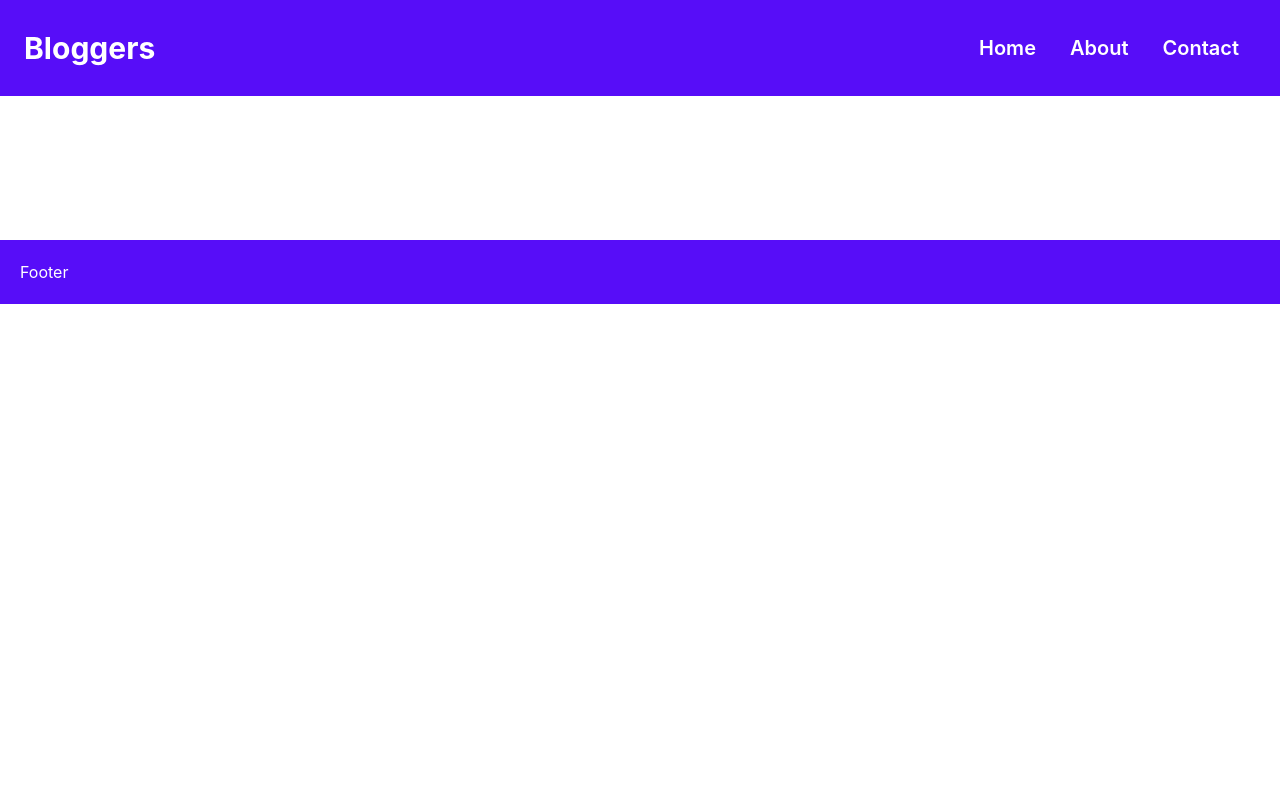
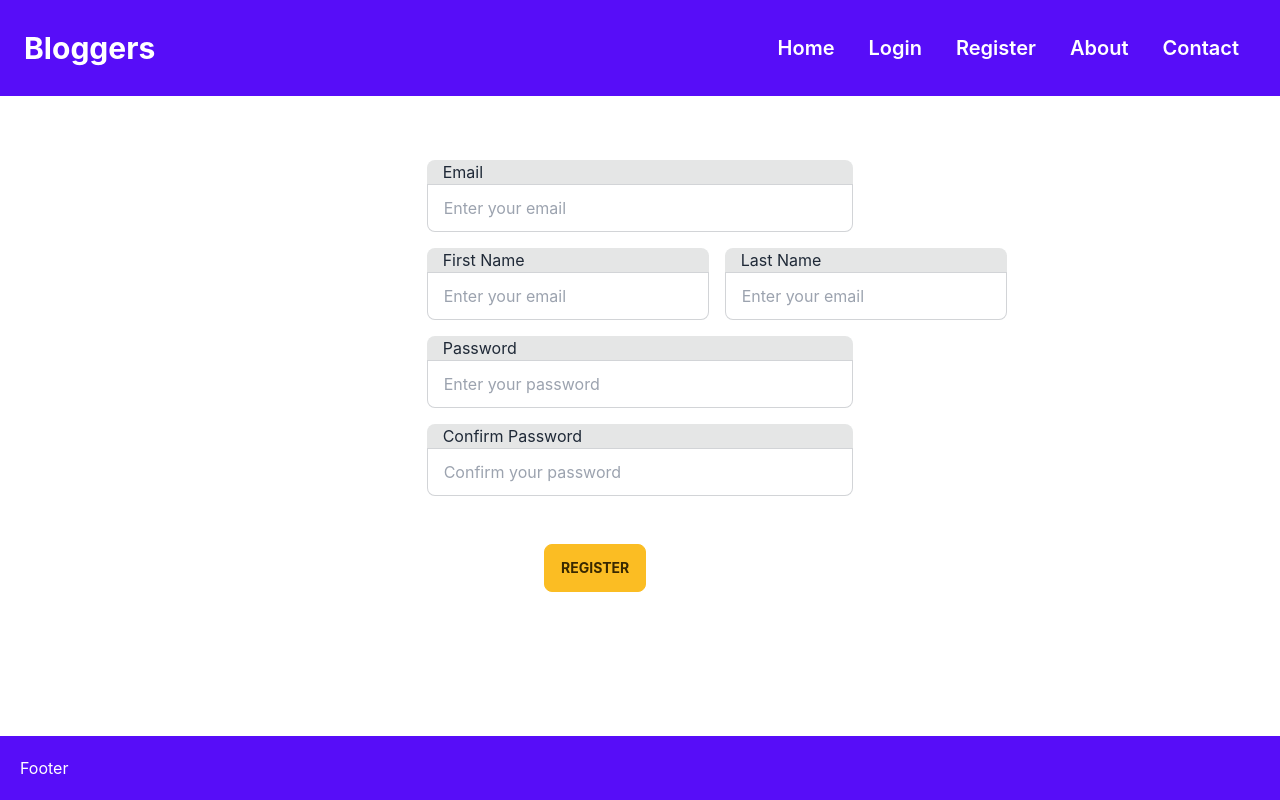
Before and after one commit to kamlnskll/mern-blog, a React (Create React App) app in the folder client/: page /register in a window 1280 px wide. Built offline with nearby package versions, Linux system fonts and the light colour scheme.

Commit message:
added barebones forms to login/register

```diff
--- a/client/src/App.js
+++ b/client/src/App.js
@@ -11,6 +11,9 @@ import Navbar from './components/Navbar'
 import Contact from './pages/Contact'
 import About from './pages/About'
 import Footer from './components/Footer'
+import Admin from './pages/Admin'
+import Login from './pages/Login'
+import Register from './pages/Register'
 
 function App() {
   const { id } = useParams()
@@ -22,6 +25,9 @@ function App() {
         <Route path='/posts/:id' element={<Post id={id} />} />
         <Route path='/about' element={<About />} />
         <Route path='/contact' element={<Contact />} />
+        <Route path='/admin' element={<Admin />} />
+        <Route path='/login' element={<Login />} />
+        <Route path='/register' element={<Register />} />
       </Routes>
       <Footer />
     </BrowserRouter>
--- a/client/src/components/Navbar.jsx
+++ b/client/src/components/Navbar.jsx
@@ -10,6 +10,12 @@ const Navbar = () => {
         <div className='flex'>
           <Link className='btn btn-ghost normal-case text-xl' to={`/`}>
             Home
+          </Link>
+          <Link className='btn btn-ghost normal-case text-xl' to={`/login`}>
+            Login
+          </Link>
+          <Link className='btn btn-ghost normal-case text-xl' to={`/register`}>
+            Register
           </Link>
 
           <Link className='btn btn-ghost normal-case text-xl' to={`/about`}>
--- /dev/null
+++ b/client/src/pages/Admin.jsx
@@ -0,0 +1,7 @@
+import React from 'react'
+
+const Admin = () => {
+  return <div>Admin</div>
+}
+
+export default Admin
--- a/client/src/pages/Home.jsx
+++ b/client/src/pages/Home.jsx
@@ -6,9 +6,9 @@ import PostList from '../components/PostList'
 const Home = () => {
   return (
     <div>
-      <Featured />
       <h1 className='text-3xl font-semibold text-center pt-12 pb-4'>HOME</h1>
       <PostList />
+      <h1 className='text-3xl font-semibold text-center pt-12 pb-4'></h1>
     </div>
   )
 }
--- /dev/null
+++ b/client/src/pages/Login.jsx
@@ -0,0 +1,47 @@
+import React from 'react'
+import { Link } from 'react-router-dom'
+
+const Login = () => {
+  return (
+    <div className='mx-auto w-1/3'>
+      <div class='form-control'>
+        <label class='label'>
+          <span class='label-text'>Email Address</span>
+        </label>
+        <label class='input-group input-group-vertical'>
+          <span>Email</span>
+          <input
+            type='text'
+            placeholder='Enter your email'
+            class='input input-bordered'
+          />
+        </label>
+      </div>
+      <div class='form-control'>
+        <label class='label'>
+          <span class='label-text'>Password</span>
+        </label>
+        <label class='input-group input-group-vertical'>
+          <span>Password</span>
+          <input
+            type='password'
+            class='input input-bordered'
+            placeholder='Enter your password'
+          />
+        </label>
+        <div className='mt-12 w-48 mx-auto flex gap-6'>
+          <button class='btn btn-info font-bold hover:bg-blue-400'>
+            Login
+          </button>
+          <Link to='/register'>
+            <button class='btn btn-warning font-bold hover:bg-orange-400'>
+              Register
+            </button>
+          </Link>
+        </div>
+      </div>
+    </div>
+  )
+}
+
+export default Login
--- /dev/null
+++ b/client/src/pages/Register.jsx
@@ -0,0 +1,79 @@
+import React from 'react'
+import { Link } from 'react-router-dom'
+
+const Register = () => {
+  return (
+    <div>
+      <div className='mx-auto w-1/3'>
+        <div class='form-control'>
+          <label class='input-group input-group-vertical'>
+            <span>Email</span>
+            <input
+              type='text'
+              placeholder='Enter your email'
+              class='input input-bordered'
+              required
+            />
+          </label>
+        </div>
+        <div className='flex w-full gap-4'>
+          <div class='form-control flex-1 mt-4'>
+            <label class='input-group input-group-vertical'>
+              <span>First Name</span>
+              <input
+                type='text'
+                placeholder='Enter your email'
+                class='input input-bordered'
+                required
+              />
+            </label>
+          </div>
+          <div class='form-control flex-1 mt-4'>
+            <label class='input-group input-group-vertical'>
+              <span>Last Name</span>
+              <input
+                type='text'
+                placeholder='Enter your email'
+                class='input input-bordered'
+                required
+              />
+            </label>
+          </div>
+        </div>
+        <div class='form-control mt-4'>
+          <label class='input-group input-group-vertical'>
+            <span>Password</span>
+            <input
+              type='password'
+              class='input input-bordered'
+              placeholder='Enter your password'
+              required
+            />
+          </label>
+
+          <div class='form-control mt-4'>
+            <label class='input-group input-group-vertical'>
+              <span>Confirm Password</span>
+              <input
+                type='password'
+                class='input input-bordered'
+                placeholder='Confirm your password'
+                required
+              />
+            </label>
+
+            <div className='mt-12 w-48 mx-auto flex gap-6'>
+              <Link to='/register'>
+                <button class='btn btn-warning font-bold hover:bg-orange-400'>
+                  Register
+                </button>
+              </Link>
+            </div>
+          </div>
+        </div>
+      </div>
+    </div>
+  )
+}
+
+export default Register
```
